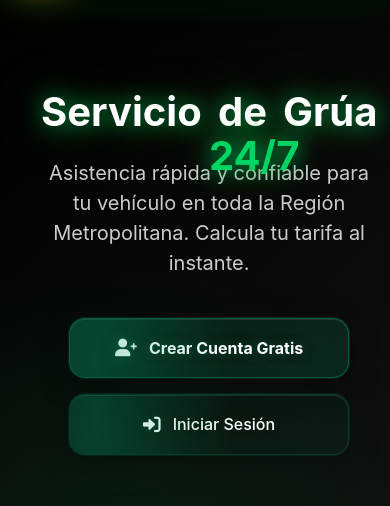
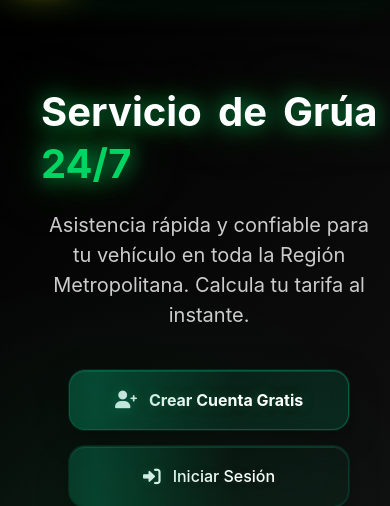
Before and after one commit to alexitico1989/grua-style-pwa, a Django app: page / in a window 390 px wide. Shown: the part 66-572 px from the top of the page. Run offline with Django 4.2, Linux system fonts and the light colour scheme.

Commit message:
Update home.html

```diff
--- a/templates/grua_app/home.html
+++ b/templates/grua_app/home.html
@@ -87,15 +87,12 @@
             0 0 120px rgba(0, 213, 99, 0.1);
         animation: glow-pulse 4s ease-in-out infinite alternate;
         will-change: text-shadow;
-        position: relative;
     }
 
     .hero-title-line {
         display: flex;
         align-items: center;
         gap: 1rem;
-        position: relative;
-        width: 100%;
     }
 
     .word-servicio {
@@ -118,6 +115,7 @@
 
     .hero-highlight {
         color: #00D563;
+        display: block;
         animation: appear-24-7 1s ease-out 2.5s both;
         opacity: 0;
         text-shadow:
@@ -126,13 +124,6 @@
             0 0 80px rgba(0, 213, 99, 0.4),
             0 0 120px rgba(0, 213, 99, 0.2);
         will-change: opacity, transform;
-        /* Posicionar el 24/7 exactamente en el CENTRO de "Servicio de Grúa" */
-        position: absolute;
-        top: 100%;
-        left: 50%;
-        transform: translateX(-50%);
-        text-align: center;
-        width: fit-content;
     }
 
     .hero-subtitle {
@@ -858,7 +849,6 @@
     }
 
     /* Responsive */
-    /* Responsive adjustments para el posicionamiento del 24/7 */
     @media (max-width: 968px) {
         .hero-container {
             grid-template-columns: 1fr;
@@ -867,13 +857,6 @@
         }
 
         .hero-content {
-            text-align: center;
-        }
-
-        .hero-highlight {
-            /* En responsive mantiene el centrado perfecto */
-            left: 50%;
-            transform: translateX(-50%);
             text-align: center;
         }
 
```
